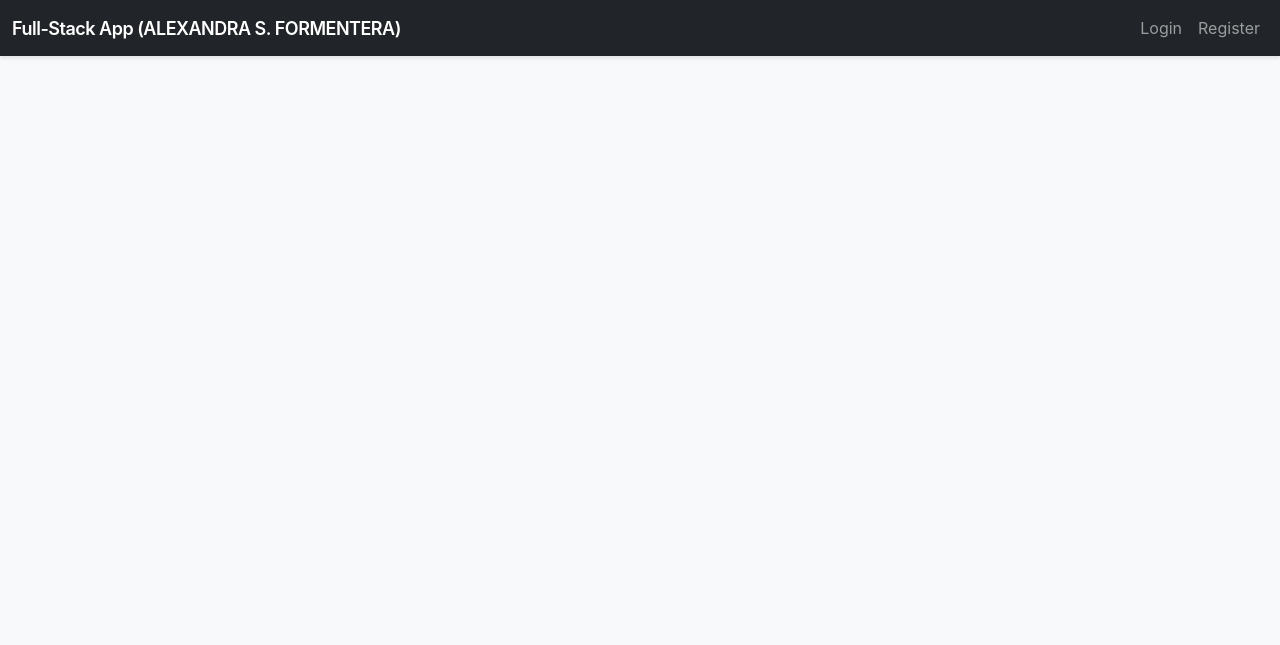
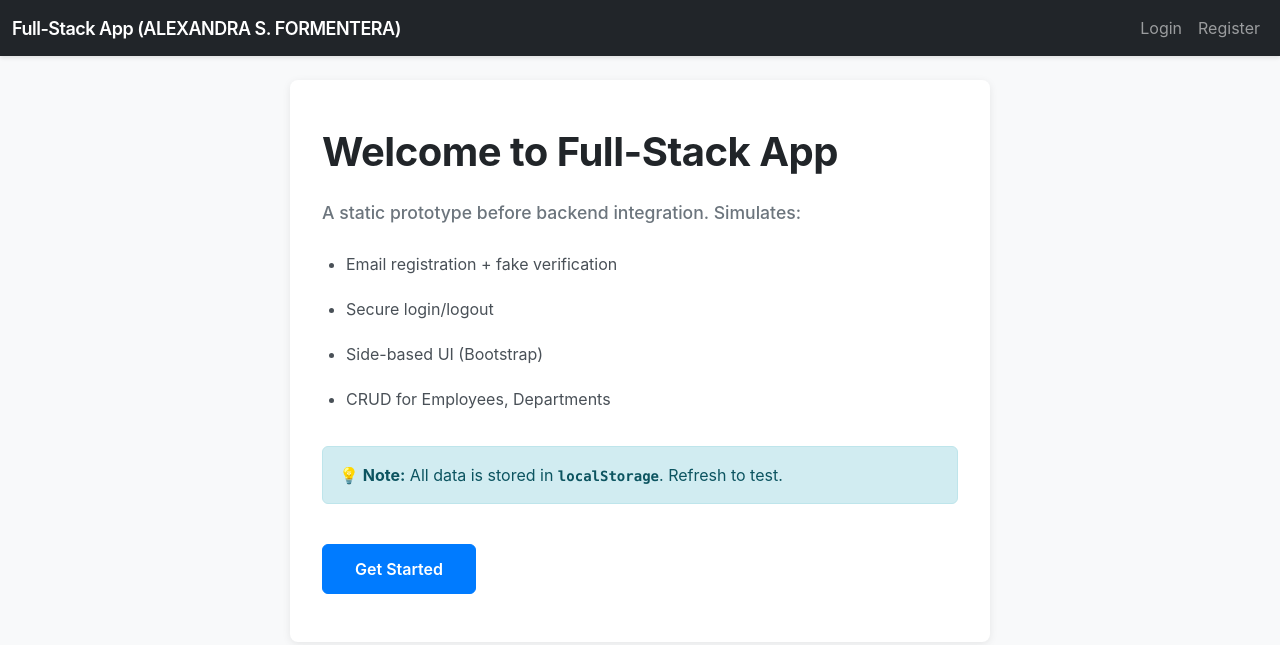
Before and after one commit to Alexx2378/fullstack-prototype-formentera, a plain HTML site: page index.html in a window 1280 px wide. Drawn offline with nearby package versions, Linux system fonts and the light colour scheme.

Commit message:
Fixed side-routing and fixed home page issue

```diff
--- a/index.html
+++ b/index.html
@@ -69,24 +69,26 @@
 
   <!-- HOME PAGE -->
   <section id="home-page" class="page active">
-    <h1 class="fw-bold mb-3">Welcome to the Full-Stack App</h1>
+    <div class="home-container">
+      <h1 class="home-title">Welcome to Full-Stack App</h1>
 
-    <p class="text-muted">
-      A static prototype before backend integration. Simulates:
-    </p>
+      <p class="home-subtitle">
+        A static prototype before backend integration. Simulates:
+      </p>
 
-    <ul>
-      <li>Email registration + fake verification</li>
-      <li>Login with JWT-like token simulation</li>
-      <li>Role-based UI (Admin/User)</li>
-      <li>CRUD for Employees, Departments, Accounts, Requests</li>
-    </ul>
+      <ul class="home-features">
+        <li>Email registration + fake verification</li>
+        <li>Secure login/logout</li>
+        <li>Side-based UI (Bootstrap)</li>
+        <li>CRUD for Employees, Departments</li>
+      </ul>
 
-    <div class="alert alert-info mt-3">
-      <strong>💡 Note:</strong> All data is stored in <code>localStorage</code>. Refresh to test persistence.
+      <div class="alert alert-info home-alert mt-4">
+        <strong>💡 Note:</strong> All data is stored in <code>localStorage</code>. Refresh to test.
+      </div>
+
+      <a href="#/register" class="btn btn-primary btn-lg mt-4">Get Started</a>
     </div>
-
-    <a href="#/register" class="btn btn-primary mt-3">Get Started →</a>
   </section>
 
   <!-- REGISTER PAGE -->
--- a/script.js
+++ b/script.js
@@ -15,17 +15,17 @@ window.db = window_db;
 // ======================== INITIALIZATION ========================
 
 document.addEventListener('DOMContentLoaded', () => {
+  // Set default route FIRST before any routing logic
+  if (!window.location.hash) {
+    window.location.hash = '#/';
+  }
+
   loadFromStorage();
   handleRouting();
   attachEventListeners();
 
   // Set up hash change listener
   window.addEventListener('hashchange', handleRouting);
-
-  // If no hash, set to home
-  if (!window.location.hash) {
-    window.location.hash = '#/';
-  }
 });
 
 // ======================== STORAGE & PERSISTENCE ========================
@@ -138,19 +138,21 @@ function handleRouting() {
     'requests': 'requests-page'
   };
 
-  const pageId = routes[route];
+  // Default to home if no route
+  const pageRoute = route || '';
+  const pageId = routes[pageRoute];
 
   // Check authentication for protected routes
   const protectedRoutes = ['profile', 'employees', 'departments', 'accounts', 'requests'];
   const adminRoutes = ['employees', 'departments', 'accounts'];
 
-  if (protectedRoutes.includes(route) && !currentUser) {
+  if (protectedRoutes.includes(pageRoute) && !currentUser) {
     navigateTo('#/login');
     showToast('Please login first', 'warning');
     return;
   }
 
-  if (adminRoutes.includes(route) && currentUser && currentUser.role !== 'admin') {
+  if (adminRoutes.includes(pageRoute) && currentUser && currentUser.role !== 'admin') {
     navigateTo('#/');
     showToast('You do not have permission to access this page', 'warning');
     return;
@@ -163,15 +165,18 @@ function handleRouting() {
       page.classList.add('active');
 
       // Call page-specific renderers
-      if (route === 'profile') {
+      if (pageRoute === 'profile') {
         renderProfile();
-      } else if (route === 'employees') {
+      } else if (pageRoute === 'verify-email') {
+        const email = localStorage.getItem('unverified_email');
+        document.getElementById('verifyEmailDisplay').textContent = email || 'unknown';
+      } else if (pageRoute === 'employees') {
         renderEmployeesTable();
-      } else if (route === 'departments') {
+      } else if (pageRoute === 'departments') {
         renderDepartmentsTable();
-      } else if (route === 'accounts') {
+      } else if (pageRoute === 'accounts') {
         renderAccountsTable();
-      } else if (route === 'requests') {
+      } else if (pageRoute === 'requests') {
         renderRequestsTable();
       }
     }
--- a/style.css
+++ b/style.css
@@ -50,6 +50,72 @@ body {
 main {
   min-height: 100vh;
   padding-bottom: 3rem;
+}
+
+/* ======================== HOME PAGE ======================== */
+
+.home-container {
+  max-width: 700px;
+  margin: 0 auto;
+  padding: 3rem 2rem;
+  background-color: #ffffff;
+  border-radius: 0.5rem;
+  box-shadow: 0 2px 8px rgba(0, 0, 0, 0.08);
+}
+
+.home-title {
+  font-size: 2.5rem;
+  font-weight: 700;
+  color: #212529;
+  margin-bottom: 1.5rem;
+  letter-spacing: -0.5px;
+  line-height: 1.2;
+}
+
+.home-subtitle {
+  font-size: 1.1rem;
+  color: #6c757d;
+  margin-bottom: 1.5rem;
+  font-weight: 500;
+}
+
+.home-features {
+  list-style-type: disc;
+  padding-left: 1.5rem;
+  margin-bottom: 2rem;
+}
+
+.home-features li {
+  margin-bottom: 1rem;
+  color: #495057;
+  font-size: 1rem;
+  line-height: 1.8;
+}
+
+.home-alert {
+  background-color: #e8f4f8;
+  border-color: #b3d9e6;
+  border-left: 4px solid #0dcaf0;
+  padding: 1rem;
+  border-radius: 0.375rem;
+  margin-bottom: 2rem;
+}
+
+.home-alert strong {
+  color: #0c5460;
+}
+
+.home-alert code {
+  background-color: transparent;
+  color: #0c5460;
+  font-weight: 600;
+}
+
+.btn-primary.btn-lg {
+  padding: 0.75rem 2rem;
+  font-size: 1rem;
+  font-weight: 600;
+  border-radius: 0.375rem;
 }
 
 /* ======================== TABLES & FORMS ======================== */
```
